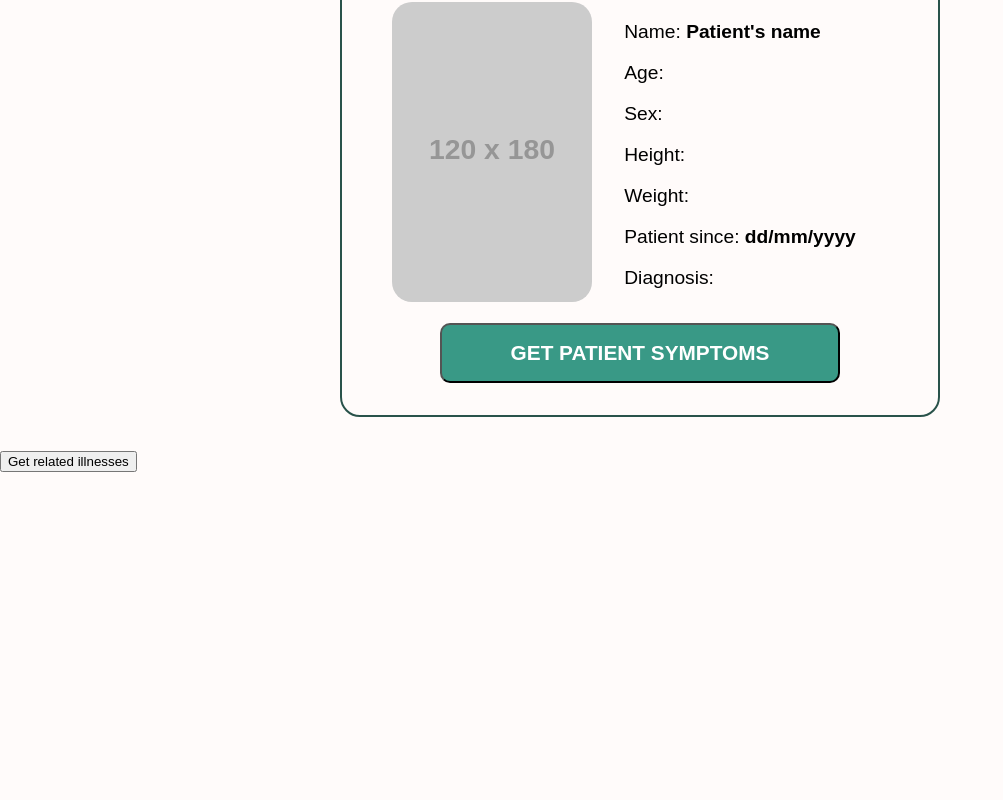
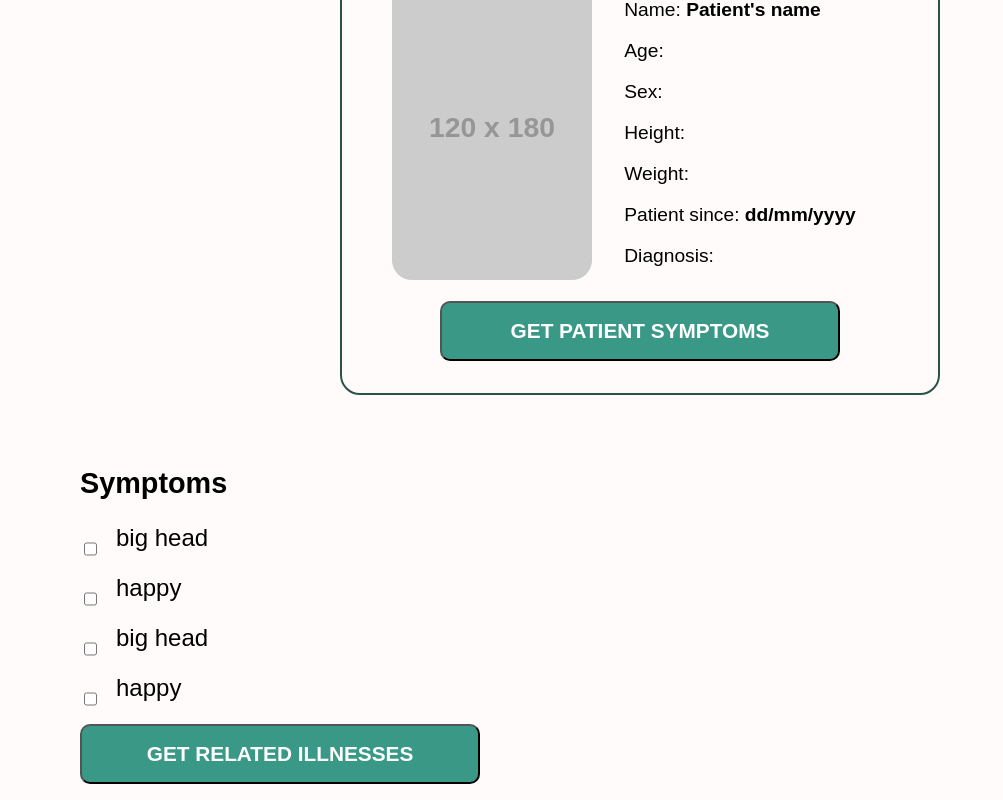
Before and after one commit to ichbinderbar/openai-api-client, a React (Vite) app: page / in a window 1280 px wide. Shown: the part 204-1004 px from the top of the page, without its empty margins (0-1003 px from the left). Before the commit the page ends 800 px from the top, so only its background shows below. Built offline with nearby package versions, Linux system fonts and the light colour scheme.

Commit message:
render symptoms

```diff
--- a/src/App.jsx
+++ b/src/App.jsx
@@ -5,6 +5,7 @@ import patients from "./data/patients.json";
 import PatientCard from "./components/PatientCard/PatientCard";
 import Header from "./components/Header/Header";
 import SearchBar from "./components/SearchBar/SearchBar";
+import SymptomList from "./components/SymptomList/SymptomList";
 
 const apiUrl = "https://openai-experimental-server-eff701d4fdb7.herokuapp.com/";
 
@@ -58,14 +59,14 @@ function App() {
   return (
     <div>
       <Header />
-      <PatientCard></PatientCard>
       <div className="search-container">
         <SearchBar handleInputChange={handleInputChange} />
       </div>
       <PatientCard patient={patient} getResponse={getResponse}></PatientCard>
       {/* <button onClick={getResponse}>Get list of symptoms</button> */}
+      <SymptomList symptoms={response} handleSymtomsList={handleSymtomsList} />
       <div>{response}</div>
-      <button onClick={handleSymtomsList}>Get related illnesses</button>
+      {/* <button onClick={handleSymtomsList}>Get related illnesses</button> */}
     </div>
   );
 }
--- a/src/components/SymptomList/SymptomList.jsx
+++ b/src/components/SymptomList/SymptomList.jsx
@@ -1,12 +1,34 @@
 import "./SymptomList.scss";
 
-export default function SymptomList({ symptoms }) {
+export default function SymptomList({ symptoms, handleSymtomsList }) {
+  const symptoms2 = ["big head", "happy", "big head", "happy"];
+  console.log(symptoms2);
+
+  const symptomHandler = (e) => {
+    console.log(e.target.value);
+  };
+
   return (
-    <section>
-      <h2>Symptoms</h2>
-      {symptoms.map((symptom) => {
-        <input type="checkbox">{symptom}</input>;
-      })}
+    <section className="symptoms">
+      <h2 className="symptoms__header">Symptoms</h2>
+      <form className="symptoms__form">
+        {symptoms2.map((symptom) => (
+          <label onClick={symptomHandler} className="symptoms__symptom">
+            <input
+              className="symptoms__checkbox"
+              type="checkbox"
+              value={symptom}
+            />
+            {symptom}
+          </label>
+        ))}
+        <button
+          className="symptoms__cta"
+          onClick={(handleSymtomsList, symptomHandler)}
+        >
+          Get related illnesses
+        </button>
+      </form>
     </section>
   );
 }
--- a/src/components/SymptomList/SymptomList.scss
+++ b/src/components/SymptomList/SymptomList.scss
@@ -0,0 +1,31 @@
+.symptoms {
+  padding: 1rem 5rem;
+
+  &__symptom {
+    width: 100%;
+    // background-color: red;
+    height: 50px;
+    font-size: 1.5rem;
+    display: flex;
+    gap: 1rem;
+
+    &__checkbox {
+    }
+  }
+
+  &__form {
+    display: flex;
+    flex-direction: column;
+  }
+
+  &__cta {
+    width: 400px;
+    padding: 1rem;
+    border-radius: 10px;
+    font-size: 1.3rem;
+    text-transform: uppercase;
+    font-weight: 600;
+    background-color: #399986;
+    color: white;
+  }
+}
```
